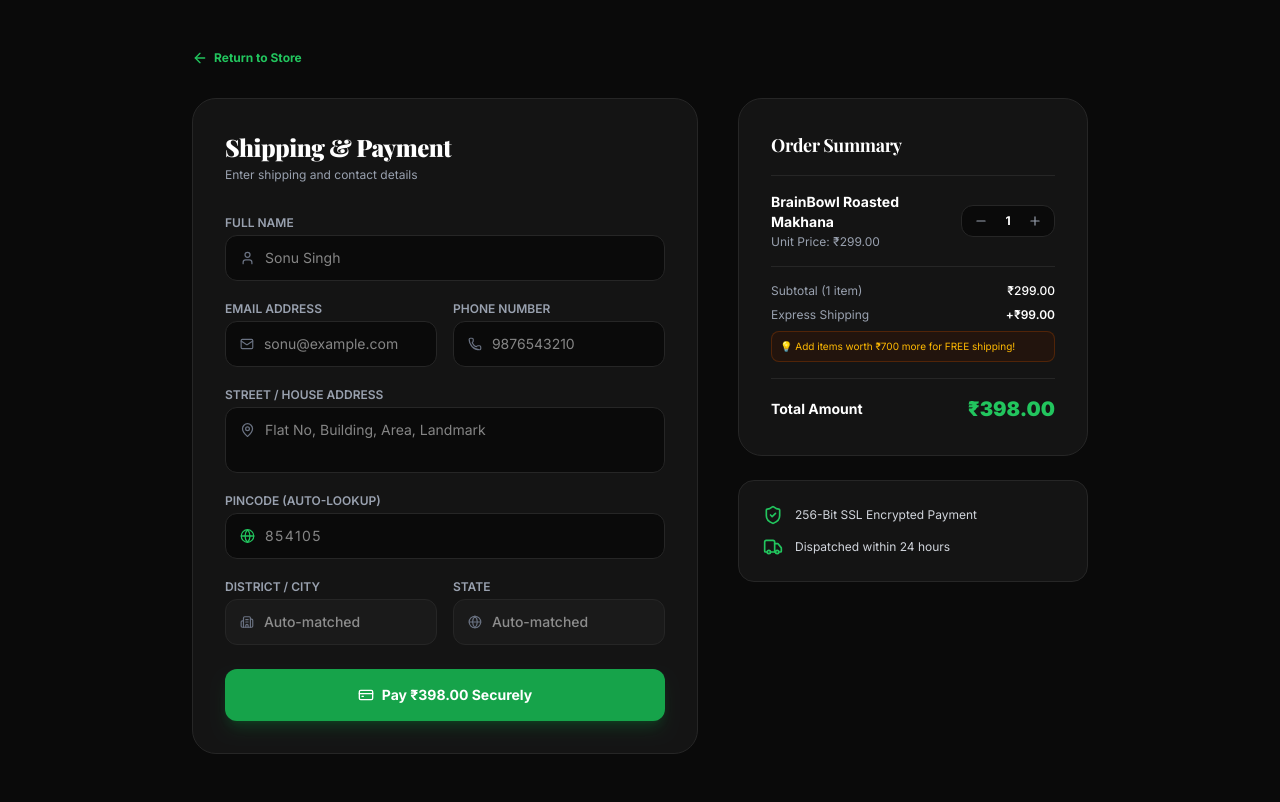
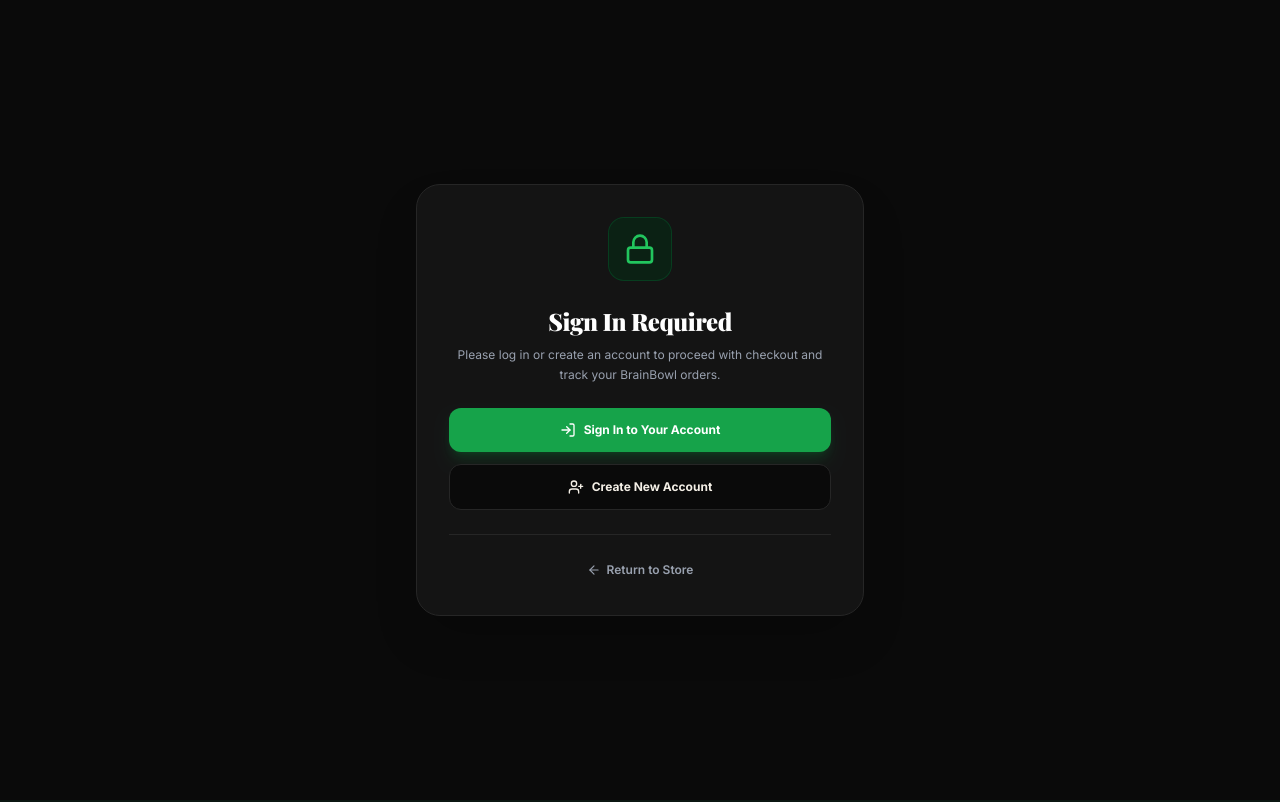
Before and after one commit to sonusingh-rajput/brainbowl-store, a Next.js app: page /checkout in a window 1280 px wide. Built offline with nearby package versions, Linux system fonts and the light colour scheme; no server answers; the database is empty; a web font is replaced by a local one.

Commit message:
fix the a tag to Link

```diff
--- a/prisma/seed.ts
+++ b/prisma/seed.ts
@@ -15,7 +15,7 @@ async function main() {
   const product = await prisma.product.create({
     data: {
       name: 'BrainBowl Superfood Makhana',
-      tagline: 'Nourish Your Brain & Body — 100% Plant Based & Gluten Free',
+      description: 'Nourish Your Brain & Body — 100% Plant Based & Gluten Free',
       price: 29900, // ₹299.00
       stock: 500,
     },
--- a/src/app/api/auth/register/route.ts
+++ b/src/app/api/auth/register/route.ts
@@ -1,6 +1,5 @@
 import { NextResponse } from 'next/server';
 import { prisma } from '@/lib/prisma';
-import bcrypt from 'bcryptjs';
 import { strongPasswordSchema, indianPhoneSchema } from '@/lib/zod-schemas';
 
 export async function POST(req: Request) {
@@ -14,7 +13,7 @@ export async function POST(req: Request) {
     const phoneValidation = indianPhoneSchema.safeParse(cleanPhone);
     if (!phoneValidation.success) {
       return NextResponse.json(
-        { success: false, error: phoneValidation.error.errors[0].message },
+        { success: false, error: phoneValidation.error.issues?.[0]?.message || 'Invalid phone number' },
         { status: 400 }
       );
     }
@@ -23,7 +22,7 @@ export async function POST(req: Request) {
     const passwordValidation = strongPasswordSchema.safeParse(password);
     if (!passwordValidation.success) {
       return NextResponse.json(
-        { success: false, error: passwordValidation.error.errors[0].message },
+        { success: false, error: passwordValidation.error.issues?.[0]?.message || 'Invalid password format' },
         { status: 400 }
       );
     }
@@ -52,14 +51,13 @@ export async function POST(req: Request) {
       );
     }
 
-    // 5. Hash Password & Save User
-    const hashedPassword = await bcrypt.hash(password, 10);
+    // 5. Save User
     const user = await prisma.user.create({
       data: {
         name,
         email: cleanEmail,
         phone: cleanPhone,
-        password: hashedPassword,
+        password: password,
       },
     });
 
--- a/src/app/api/checkout/route.ts
+++ b/src/app/api/checkout/route.ts
@@ -1,4 +1,5 @@
 import { NextResponse } from "next/server";
+import { cookies } from "next/headers";
 import Razorpay from "razorpay";
 import { prisma } from "@/lib/prisma";
 
@@ -9,6 +10,28 @@ const razorpay = new Razorpay({
 
 export async function POST(req: Request) {
   try {
+    // 1. Verify User Authentication via Session Cookie
+    const cookieStore = await cookies();
+    const userId = cookieStore.get("brainbowl_session")?.value;
+
+    if (!userId) {
+      return NextResponse.json(
+        { success: false, error: "Authentication required. Please sign in or register to place an order." },
+        { status: 401 }
+      );
+    }
+
+    const user = await prisma.user.findUnique({
+      where: { id: userId },
+    });
+
+    if (!user) {
+      return NextResponse.json(
+        { success: false, error: "Active user session not found. Please sign in again." },
+        { status: 401 }
+      );
+    }
+
     const {
       amount,
       customerName,
@@ -44,9 +67,9 @@ export async function POST(req: Request) {
         receiptId: receiptId,
         amount: amount || 29900,
         status: "PENDING",
-        customerName,
-        customerEmail,
-        customerPhone,
+        customerName: customerName || user.name,
+        customerEmail: customerEmail || user.email,
+        customerPhone: customerPhone || user.phone,
         shippingAddress,
         razorpayOrderId: razorpayOrder.id,
         productId: product.id,
--- a/src/app/checkout/page.tsx
+++ b/src/app/checkout/page.tsx
@@ -16,7 +16,12 @@ import {
   Globe,
   Plus,
   Minus,
+  Lock,
+  LogIn,
+  UserPlus,
 } from "lucide-react";
+import AuthModal from "@/components/AuthModal";
+import Link from "next/link";
 
 interface UserProfile {
   id: string;
@@ -30,6 +35,10 @@ export default function CheckoutPage() {
   const [submitting, setSubmitting] = useState(false);
   const [fetchingPincode, setFetchingPincode] = useState(false);
   const [user, setUser] = useState<UserProfile | null>(null);
+
+  // Auth Modal State for Unauthenticated Visitors
+  const [authModalOpen, setAuthModalOpen] = useState(false);
+  const [authModalMode, setAuthModalMode] = useState<"login" | "register">("login");
 
   // Single Item Base Price in Paise (₹299 = 29900 paise)
   const unitPrice = 29900;
@@ -71,8 +80,7 @@ export default function CheckoutPage() {
           });
         }
 
-
-        // 2. Fetch User Profile
+        // 2. Fetch User Profile & Check Authentication
         const userRes = await fetch("/api/auth/me");
         const userData = await userRes.json();
         if (userData.success && userData.user) {
@@ -83,6 +91,13 @@ export default function CheckoutPage() {
             email: userData.user.email || "",
             phone: userData.user.phone || "",
           }));
+        } else {
+          setUser(null);
+          setAuthModalMode("login");
+          setAuthModalOpen(true);
+          toast("Please sign in or create an account to proceed with checkout", {
+            icon: "🔐",
+          });
         }
       } catch (err) {
         toast.error("Error loading session details");
@@ -148,6 +163,13 @@ export default function CheckoutPage() {
   const handlePayment = async (e: React.FormEvent) => {
     e.preventDefault();
 
+    if (!user) {
+      setAuthModalMode("login");
+      setAuthModalOpen(true);
+      toast.error("Please sign in or register to complete payment");
+      return;
+    }
+
     if (!formData.district || !formData.state) {
       toast.error(
         "Please enter a valid 6-digit Pincode to match District & State",
@@ -177,6 +199,12 @@ export default function CheckoutPage() {
 
       const orderData = await orderRes.json();
       if (!orderData.success) {
+        if (orderRes.status === 401) {
+          setUser(null);
+          setAuthModalMode("login");
+          setAuthModalOpen(true);
+          throw new Error("Authentication required. Please sign in to place an order.");
+        }
         throw new Error(orderData.error || "Failed to initialize order");
       }
 
@@ -228,36 +256,112 @@ export default function CheckoutPage() {
     }
   };
 
+  // 1. Loading State
   if (loading) {
     return (
       <div className="min-h-screen bg-[#0a0a0a] text-white flex items-center justify-center font-sans">
         <div className="flex items-center gap-2 text-sm text-gray-400">
           <RefreshCw className="h-4 w-4 animate-spin text-[#22c55e]" />
-          Loading checkout page...
+          Verifying session and loading checkout...
         </div>
       </div>
     );
   }
 
+  // 2. Unauthenticated State Gate
+  if (!user) {
+    return (
+      <div className="min-h-screen bg-[#0a0a0a] text-white p-6 md:p-12 font-sans flex items-center justify-center">
+        <div className="w-full max-w-md rounded-3xl border border-[#262626] bg-[#141414] p-8 text-center shadow-2xl">
+          <div className="mx-auto flex h-16 w-16 items-center justify-center rounded-2xl bg-green-950/50 border border-green-800/40 text-[#22c55e]">
+            <Lock className="h-8 w-8" />
+          </div>
+
+          <h1 className="mt-6 text-2xl font-black">Sign In Required</h1>
+          <p className="mt-2 text-xs text-gray-400 leading-relaxed">
+            Please log in or create an account to proceed with checkout and track your BrainBowl orders.
+          </p>
+
+          <div className="mt-6 space-y-3">
+            <button
+              onClick={() => {
+                setAuthModalMode("login");
+                setAuthModalOpen(true);
+              }}
+              className="w-full flex items-center justify-center gap-2 rounded-xl bg-[#16a34a] py-3.5 text-xs font-bold text-white shadow-lg shadow-green-600/20 hover:bg-[#15803d] transition"
+            >
+              <LogIn className="h-4 w-4" />
+              Sign In to Your Account
+            </button>
+
+            <button
+              onClick={() => {
+                setAuthModalMode("register");
+                setAuthModalOpen(true);
+              }}
+              className="w-full flex items-center justify-center gap-2 rounded-xl border border-[#262626] bg-[#0a0a0a] py-3.5 text-xs font-bold text-[#f4efe6] hover:border-[#22c55e] hover:text-[#22c55e] transition"
+            >
+              <UserPlus className="h-4 w-4" />
+              Create New Account
+            </button>
+          </div>
+
+          <div className="mt-6 pt-6 border-t border-[#262626]">
+            <Link
+              href="/"
+              className="inline-flex items-center gap-1.5 text-xs font-semibold text-gray-400 hover:text-white transition"
+            >
+              <ArrowLeft className="h-3.5 w-3.5" /> Return to Store
+            </Link>
+          </div>
+        </div>
+
+        {/* Auth Modal for Checkout Gate */}
+        <AuthModal
+          isOpen={authModalOpen}
+          initialMode={authModalMode}
+          onClose={() => setAuthModalOpen(false)}
+          onAuthSuccess={(loggedInUser) => {
+            setUser(loggedInUser);
+            setFormData((prev) => ({
+              ...prev,
+              name: loggedInUser.name || "",
+              email: loggedInUser.email || "",
+              phone: loggedInUser.phone || "",
+            }));
+            setAuthModalOpen(false);
+            toast.success(`Welcome back, ${loggedInUser.name}! Proceeding with checkout.`);
+          }}
+        />
+      </div>
+    );
+  }
+
+  // 3. Authenticated Checkout Screen
   return (
     <div className="min-h-screen bg-[#0a0a0a] text-white p-6 md:p-12 font-sans">
       <script src="https://checkout.razorpay.com/v1/checkout.js" async />
 
       <div className="mx-auto max-w-4xl">
-        <a
+        <div className="flex items-center justify-between mb-8">
+          <Link
             href="/"
-          className="inline-flex items-center gap-1.5 text-xs font-bold text-[#22c55e] hover:underline mb-8"
+            className="inline-flex items-center gap-1.5 text-xs font-bold text-[#22c55e] hover:underline"
           >
             <ArrowLeft className="h-4 w-4" /> Return to Store
-        </a>
+          </Link>
+
+          <div className="flex items-center gap-2 rounded-full border border-green-800/40 bg-green-950/40 px-3 py-1 text-xs text-green-400 font-semibold">
+            <span className="h-2 w-2 rounded-full bg-[#22c55e] animate-pulse" />
+            Signed in as {user.name}
+          </div>
+        </div>
 
         <div className="grid grid-cols-1 lg:grid-cols-12 gap-10">
           <div className="lg:col-span-7 rounded-3xl border border-[#262626] bg-[#141414] p-8">
             <h1 className="text-2xl font-black">Shipping & Payment</h1>
             <p className="text-xs text-gray-400 mt-1">
-              {user
-                ? "✨ Profile auto-filled from database"
-                : "Enter shipping and contact details"}
+              ✨ Profile details auto-filled for {user.name}
             </p>
 
             <form onSubmit={handlePayment} className="mt-8 space-y-5">
@@ -509,6 +613,24 @@ export default function CheckoutPage() {
           </div>
         </div>
       </div>
+
+      {/* Auth Modal for Authenticated Screen in case needed */}
+      <AuthModal
+        isOpen={authModalOpen}
+        initialMode={authModalMode}
+        onClose={() => setAuthModalOpen(false)}
+        onAuthSuccess={(loggedInUser) => {
+          setUser(loggedInUser);
+          setFormData((prev) => ({
+            ...prev,
+            name: loggedInUser.name || "",
+            email: loggedInUser.email || "",
+            phone: loggedInUser.phone || "",
+          }));
+          setAuthModalOpen(false);
+          toast.success(`Welcome, ${loggedInUser.name}!`);
+        }}
+      />
     </div>
   );
 }
--- a/src/components/CheckoutModal.tsx
+++ b/src/components/CheckoutModal.tsx
@@ -100,6 +100,12 @@ export default function CheckoutModal({
   // ============================================================================
   const handleCheckout = async (e: React.FormEvent) => {
     e.preventDefault();
+
+    if (!user) {
+      toast.error('Please sign in or register to complete payment');
+      return;
+    }
+
     setLoading(true);
 
     try {
--- a/src/components/HomeClient.tsx
+++ b/src/components/HomeClient.tsx
@@ -46,6 +46,7 @@ interface HomeClientProps {
 export default function HomeClient({ initialProduct }: HomeClientProps) {
   const [isCheckoutOpen, setIsCheckoutOpen] = useState(false);
   const [user, setUser] = useState<UserProfile | null>(null);
+  const [pendingCheckout, setPendingCheckout] = useState(false);
   const [authModal, setAuthModal] = useState<{
     isOpen: boolean;
     mode: 'login' | 'register';
@@ -80,9 +81,19 @@ export default function HomeClient({ initialProduct }: HomeClientProps) {
       toast.error('Failed to log out');
     }
   };
+
   const handleBuyNow = () => {
+    if (!user) {
+      setPendingCheckout(true);
+      setAuthModal({ isOpen: true, mode: 'login' });
+      toast('Please sign in or create an account to proceed to checkout', {
+        icon: '🔐',
+      });
+      return;
+    }
     window.location.href = '/checkout';
   };
+
   return (
     <main className="min-h-screen bg-[#0a0a0a] text-white font-sans">
       <RazorpayScript />
@@ -90,7 +101,10 @@ const handleBuyNow = () => {
       {/* Header receiving user session from PostgreSQL */}
       <Header
         user={user}
-        onOpenAuth={(mode) => setAuthModal({ isOpen: true, mode })}
+        onOpenAuth={(mode) => {
+          setPendingCheckout(false);
+          setAuthModal({ isOpen: true, mode });
+        }}
         onLogout={handleLogout}
       />
 
@@ -121,8 +135,17 @@ const handleBuyNow = () => {
       <AuthModal
         isOpen={authModal.isOpen}
         initialMode={authModal.mode}
-        onClose={() => setAuthModal({ ...authModal, isOpen: false })}
-        onAuthSuccess={(loggedInUser) => setUser(loggedInUser)}
+        onClose={() => {
+          setAuthModal({ ...authModal, isOpen: false });
+          setPendingCheckout(false);
+        }}
+        onAuthSuccess={(loggedInUser) => {
+          setUser(loggedInUser);
+          if (pendingCheckout) {
+            setPendingCheckout(false);
+            window.location.href = '/checkout';
+          }
+        }}
       />
 
       {/* Checkout Modal for Razorpay Payments */}
```
Lines whose indentation alone changed are shown as unchanged.
